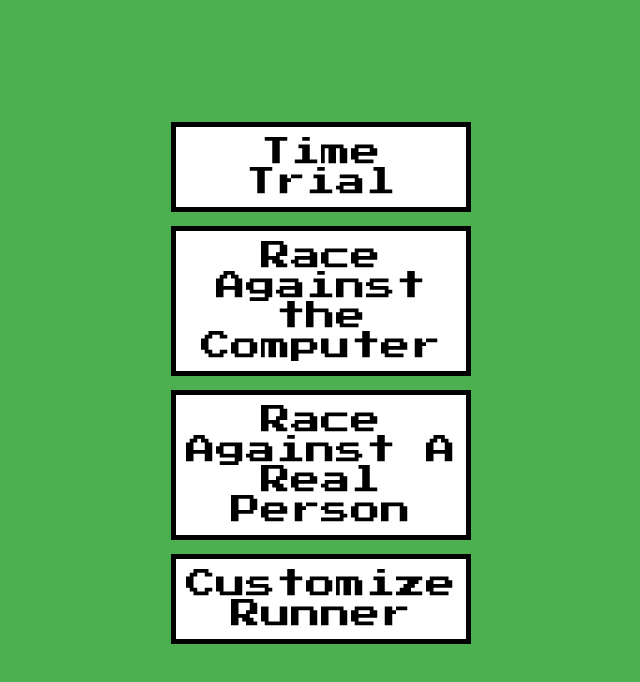
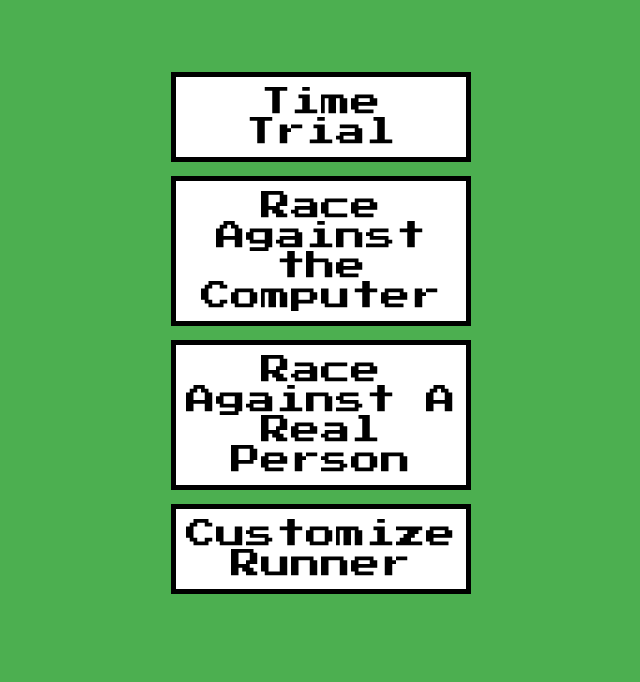
Before and after one commit to CarpetFloor/arunninggame, a plain HTML site: page index.html in a window 1280 px wide. Shown: the whole page, without its empty margins (319-959 px from the left). Drawn offline with Linux system fonts and the light colour scheme.

Commit message:
moved the manin menu farther up

```diff
--- a/style.css
+++ b/style.css
@@ -2,8 +2,7 @@
 Fonts
 */
 @import
-    url('https://fonts.googleapis.com/css2?family=Press+Start+2P&display=swap')
-    ;
+    url('https://fonts.googleapis.com/css2?family=Press+Start+2P&display=swap');
 
 body {
     font-size: 20px;
@@ -23,7 +22,7 @@ body {
     left: 0;
     right: 0;
     margin: auto;
-    margin-top: 100px;
+    margin-top: 50px;
 }
 #mainMenu {
     visibility: visible;
```
